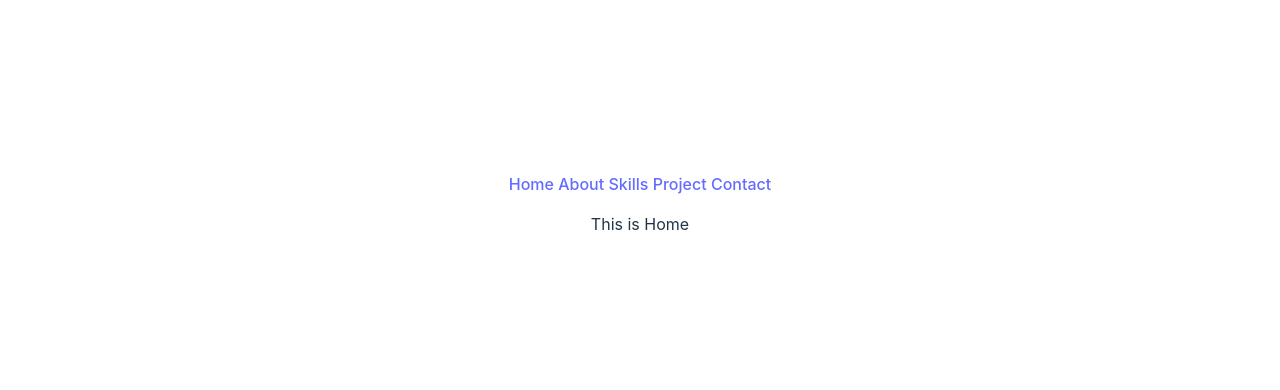
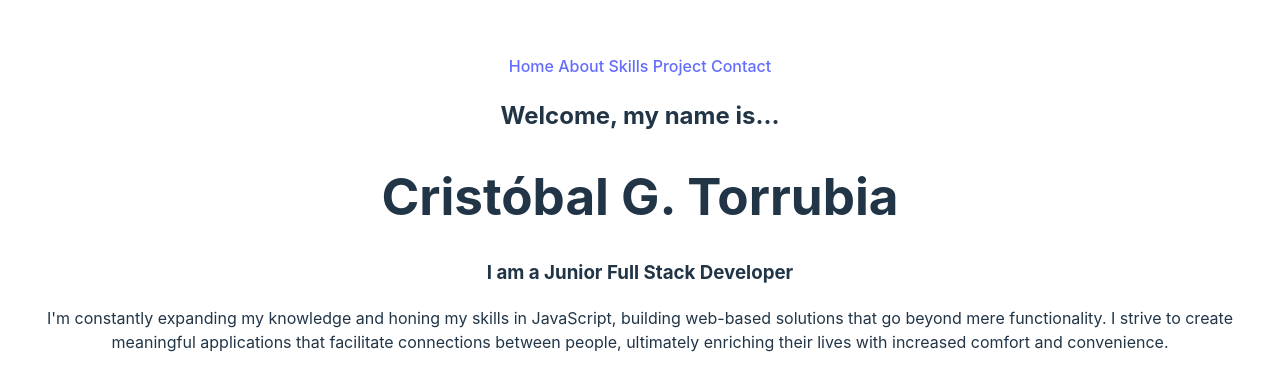
Before and after one commit to SirPhoros/Portfolio-SirPhoros, a React (Vite) app: page / in a window 1280 px wide. Shown: the part 188-578 px from the top of the page. Built offline with nearby package versions, Linux system fonts and the light colour scheme.

Commit message:
populate Home page with basic information

```diff
--- a/src/components/Home.tsx
+++ b/src/components/Home.tsx
@@ -1,7 +1,18 @@
 export default function Home() {
 	return (
 		<>
-			<p>This is Home</p>
+			<h2>Welcome, my name is… </h2>
+			<h1>Cristóbal G. Torrubia</h1>
+			<h3>I am a Junior Full Stack Developer</h3>
+			<section>
+				<p>
+					I'm constantly expanding my knowledge and honing my skills in
+					JavaScript, building web-based solutions that go beyond mere
+					functionality. I strive to create meaningful applications that
+					facilitate connections between people, ultimately enriching their
+					lives with increased comfort and convenience.
+				</p>
+			</section>
 		</>
 	)
 }
```
